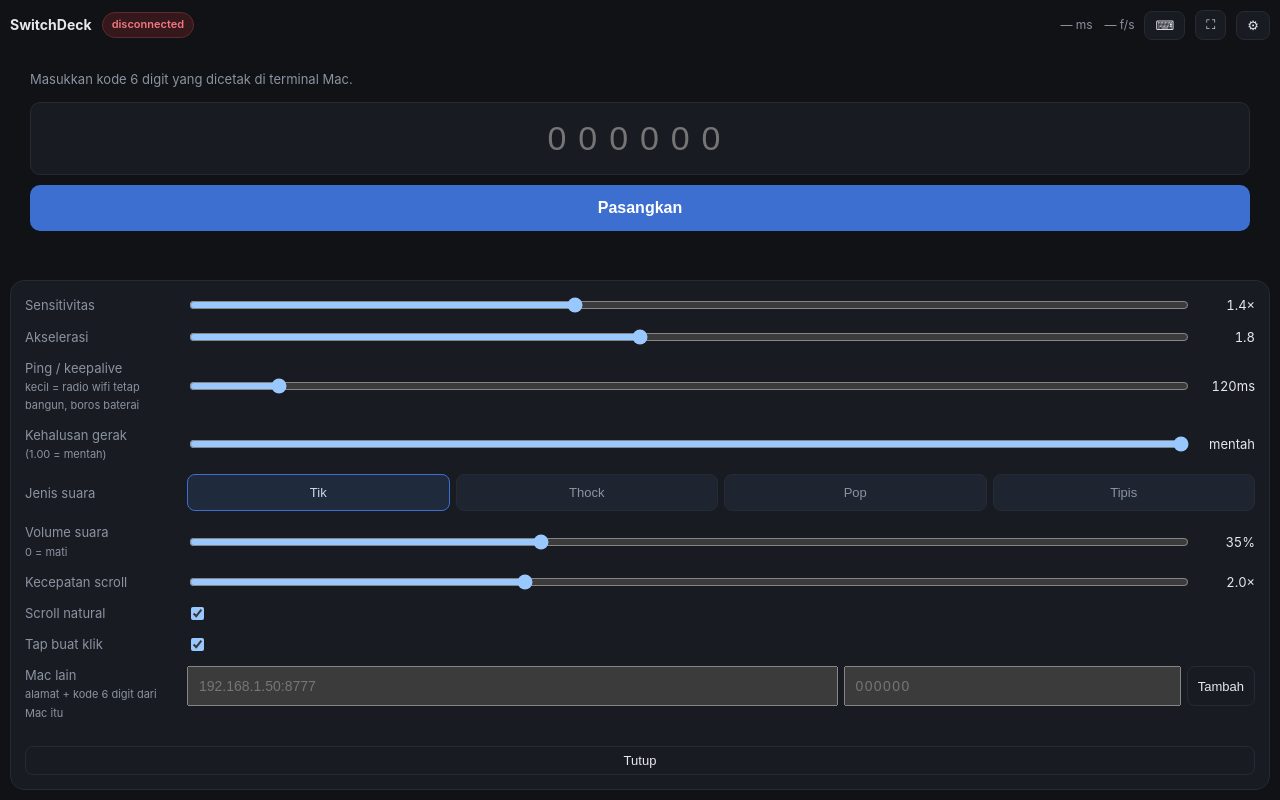
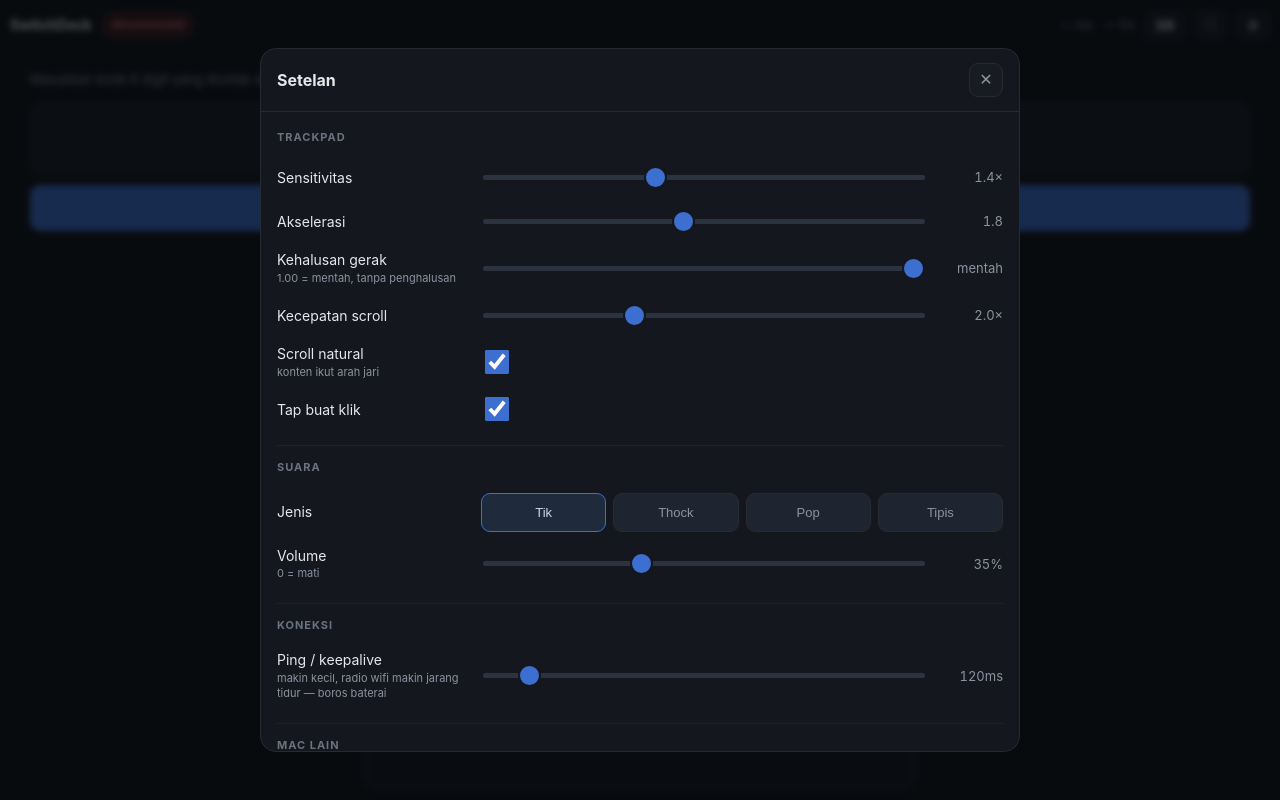
Before and after one commit to fadielse/switch-deck, a website: page mac/deckd/web/index.html in a window 1280 px wide. Both pictures are taken after a click on the button "⚙︎". Drawn offline with Linux system fonts and the light colour scheme.

Commit message:
Rebuild the settings panel around a readable sheet
It was a strip pinned to the bottom edge holding a flat list of rows, with the
host controls wedged in beside them. Nothing was grouped, the labels ran into
the sliders, and the slider thumbs were smaller than a fingertip on a device
that only has fingertips.

It is a centred sheet over a dimmed backdrop now, with the settings grouped into
Trackpad, Suara, Koneksi and Mac lain. Sliders got a 23px thumb and a taller
track, checkboxes got real dimensions, and the secondary explanations moved
under their labels instead of sitting inline.

Close is an icon in the top right, as asked. Tapping the dimmed area closes it
too; tapping the sheet does not. Reopening resets the host hint, which used to
keep whatever error the last pairing attempt left behind.

```diff
--- a/mac/deckd/web/index.html
+++ b/mac/deckd/web/index.html
@@ -128,22 +128,82 @@
   #warn { display: none; background: #34181b; border: 1px solid #5e2a2f; color: #f2b0b5;
           border-radius: 10px; padding: 10px 12px; font-size: 12px; flex: 0 0 auto; }
 
+  /* A dimmed sheet rather than a strip pinned to the bottom edge: the rows had
+     nowhere to breathe and the controls were smaller than a fingertip. */
   #settings {
-    display: none; position: fixed; inset: auto 10px 10px 10px; z-index: 10;
-    background: var(--panel); border: 1px solid var(--line); border-radius: 14px;
-    padding: 14px; gap: 12px; flex-direction: column; max-height: 80vh; overflow-y: auto;
+    display: none; position: fixed; inset: 0; z-index: 10;
+    background: rgba(6, 8, 12, .66); backdrop-filter: blur(3px);
+    align-items: center; justify-content: center; padding: 20px;
   }
   #settings.open { display: flex; }
-  .row { display: flex; align-items: center; gap: 12px; }
-  .row label { flex: 0 0 150px; font-size: 13px; color: var(--dim); }
-  .row input[type=range] { flex: 1; }
-  .picker { flex: 1; display: flex; gap: 6px; }
+
+  .sheet {
+    width: min(760px, 100%); max-height: 88vh; display: flex; flex-direction: column;
+    background: #14171d; border: 1px solid var(--line); border-radius: 16px;
+    overflow: hidden;
+  }
+  .sheet-head {
+    flex: 0 0 auto; display: flex; align-items: center; gap: 12px;
+    padding: 14px 16px; border-bottom: 1px solid var(--line);
+  }
+  .sheet-title { font-size: 16px; font-weight: 700; flex: 1; }
+  .iconbtn {
+    width: 34px; height: 34px; border-radius: 9px; border: 1px solid var(--line);
+    background: var(--panel); color: var(--dim); font-size: 16px; line-height: 1;
+    display: flex; align-items: center; justify-content: center;
+  }
+  .iconbtn:active { background: #2b3341; color: var(--fg); }
+
+  .sheet-body { flex: 1 1 auto; overflow-y: auto; padding: 4px 16px 16px; }
+  .sheet-body section { padding: 14px 0; border-bottom: 1px solid #1e222a; }
+  .sheet-body section:last-child { border-bottom: 0; }
+  .sheet-body h3 {
+    margin: 0 0 10px; font-size: 11px; font-weight: 700; letter-spacing: .09em;
+    text-transform: uppercase; color: #6b7280;
+  }
+
+  .row { display: flex; align-items: center; gap: 14px; padding: 7px 0; }
+  .row label { flex: 0 0 190px; font-size: 14px; color: var(--fg); }
+  .row label small { display: block; font-size: 11px; color: var(--dim); font-weight: 400; margin-top: 1px; }
+  .row .val {
+    flex: 0 0 62px; text-align: right; font-variant-numeric: tabular-nums;
+    font-size: 13px; color: var(--dim);
+  }
+
+  /* Sliders sized for a finger, not a mouse pointer. */
+  .row input[type=range] {
+    flex: 1; -webkit-appearance: none; appearance: none;
+    height: 26px; background: transparent;
+  }
+  .row input[type=range]::-webkit-slider-runnable-track {
+    height: 5px; border-radius: 3px; background: #2b3341;
+  }
+  .row input[type=range]::-webkit-slider-thumb {
+    -webkit-appearance: none; appearance: none; margin-top: -9px;
+    width: 23px; height: 23px; border-radius: 50%; background: #3d6fd1;
+    border: 2px solid #14171d;
+  }
+  .row input[type=checkbox] { width: 24px; height: 24px; accent-color: #3d6fd1; }
+
+  .picker { flex: 1; display: flex; gap: 7px; }
   .picker button {
-    flex: 1; padding: 10px 4px; border-radius: 8px; border: 1px solid var(--line);
+    flex: 1; padding: 11px 4px; border-radius: 9px; border: 1px solid var(--line);
     background: #1f2530; color: var(--dim); font-size: 13px;
   }
   .picker button.on { background: #1f2a3d; border-color: #3d6fd1; color: #cdd6e4; }
-  .row .val { flex: 0 0 52px; text-align: right; font-variant-numeric: tabular-nums; font-size: 13px; }
+
+  .hostadd { display: flex; gap: 7px; }
+  .hostadd input {
+    padding: 11px; font-size: 14px; border-radius: 9px; border: 1px solid var(--line);
+    background: var(--panel); color: var(--fg); min-width: 0;
+  }
+  .hostrow {
+    display: flex; gap: 10px; align-items: center; font-size: 13px;
+    padding: 9px 11px; border-radius: 9px; background: #181b21; border: 1px solid #22262f;
+  }
+  .hostrow .who { flex: 1; }
+  .hostrow .where { color: var(--dim); font-size: 12px; }
+  .note { font-size: 12px; color: var(--dim); min-height: 16px; }
 
   #pair { display: none; flex-direction: column; gap: 10px; padding: 20px; }
   #pair input {
@@ -192,30 +252,47 @@
 </main>
 
 <div id="settings">
-  <div class="row"><label>Sensitivitas</label><input type="range" id="s-sens" min="0.4" max="3" step="0.1"><span class="val" id="v-sens"></span></div>
-  <div class="row"><label>Akselerasi</label><input type="range" id="s-accel" min="0" max="4" step="0.1"><span class="val" id="v-accel"></span></div>
-  <div class="row"><label>Ping / keepalive<br><span style="font-size:11px">kecil = radio wifi tetap bangun, boros baterai</span></label><input type="range" id="s-keepalive" min="40" max="1000" step="20"><span class="val" id="v-keepalive"></span></div>
-  <div class="row"><label>Kehalusan gerak<br><span style="font-size:11px">(1.00 = mentah)</span></label><input type="range" id="s-smooth" min="0.25" max="1" step="0.05"><span class="val" id="v-smooth"></span></div>
-  <div class="row"><label>Jenis suara</label><span class="picker" id="s-sound"></span></div>
-  <div class="row"><label>Volume suara<br><span style="font-size:11px">0 = mati</span></label><input type="range" id="s-click" min="0" max="1" step="0.05"><span class="val" id="v-click"></span></div>
-  <div class="row"><label>Kecepatan scroll</label><input type="range" id="s-scroll" min="0.5" max="5" step="0.1"><span class="val" id="v-scroll"></span></div>
-  <div class="row"><label>Scroll natural</label><input type="checkbox" id="s-natural"></div>
-  <div class="row"><label>Tap buat klik</label><input type="checkbox" id="s-tap"></div>
-  <div class="row" style="align-items:flex-start">
-    <label>Mac lain<br><span style="font-size:11px">alamat + kode 6 digit dari Mac itu</span></label>
-    <span style="flex:1;display:flex;flex-direction:column;gap:6px">
-      <span style="display:flex;gap:6px">
-        <input id="h-addr" placeholder="192.168.1.50:8777" autocapitalize="off" spellcheck="false"
-               style="flex:2;padding:10px;font-size:14px;letter-spacing:0;text-align:left">
-        <input id="h-code" inputmode="numeric" maxlength="6" placeholder="000000"
-               style="flex:1;padding:10px;font-size:14px;letter-spacing:.1em">
-        <button class="gear" id="h-add">Tambah</button>
-      </span>
-      <span id="h-msg" style="font-size:12px;min-height:16px;color:var(--dim)"></span>
-      <span id="h-list" style="display:flex;flex-direction:column;gap:4px"></span>
-    </span>
+  <div class="sheet">
+    <div class="sheet-head">
+      <span class="sheet-title">Setelan</span>
+      <button class="iconbtn" id="close" aria-label="tutup">✕</button>
+    </div>
+    <div class="sheet-body">
+
+      <section>
+        <h3>Trackpad</h3>
+        <div class="row"><label>Sensitivitas</label><input type="range" id="s-sens" min="0.4" max="3" step="0.1"><span class="val" id="v-sens"></span></div>
+        <div class="row"><label>Akselerasi</label><input type="range" id="s-accel" min="0" max="4" step="0.1"><span class="val" id="v-accel"></span></div>
+        <div class="row"><label>Kehalusan gerak<small>1.00 = mentah, tanpa penghalusan</small></label><input type="range" id="s-smooth" min="0.25" max="1" step="0.05"><span class="val" id="v-smooth"></span></div>
+        <div class="row"><label>Kecepatan scroll</label><input type="range" id="s-scroll" min="0.5" max="5" step="0.1"><span class="val" id="v-scroll"></span></div>
+        <div class="row"><label>Scroll natural<small>konten ikut arah jari</small></label><input type="checkbox" id="s-natural"></div>
+        <div class="row"><label>Tap buat klik</label><input type="checkbox" id="s-tap"></div>
+      </section>
+
+      <section>
+        <h3>Suara</h3>
+        <div class="row"><label>Jenis</label><span class="picker" id="s-sound"></span></div>
+        <div class="row"><label>Volume<small>0 = mati</small></label><input type="range" id="s-click" min="0" max="1" step="0.05"><span class="val" id="v-click"></span></div>
+      </section>
+
+      <section>
+        <h3>Koneksi</h3>
+        <div class="row"><label>Ping / keepalive<small>makin kecil, radio wifi makin jarang tidur — boros baterai</small></label><input type="range" id="s-keepalive" min="40" max="1000" step="20"><span class="val" id="v-keepalive"></span></div>
+      </section>
+
+      <section>
+        <h3>Mac lain</h3>
+        <div class="hostadd">
+          <input id="h-addr" placeholder="192.168.1.50" autocapitalize="off" spellcheck="false" style="flex:2">
+          <input id="h-code" inputmode="numeric" maxlength="6" placeholder="kode 6 digit" style="flex:1">
+          <button class="gear" id="h-add">Tambah</button>
+        </div>
+        <p class="note" id="h-msg">Jalankan <code>make code</code> di Mac itu untuk kodenya.</p>
+        <div id="h-list" style="display:flex;flex-direction:column;gap:7px"></div>
+      </section>
+
+    </div>
   </div>
-  <div class="row"><button class="gear" id="close" style="flex:1">Tutup</button></div>
 </div>
 
 <script>
@@ -1237,14 +1314,17 @@
     var box = el('h-list');
     box.innerHTML = '';
     hosts.forEach(function (h) {
-      var row = document.createElement('span');
-      row.style.cssText = 'display:flex;gap:8px;align-items:center;font-size:13px';
-      var name = document.createElement('span');
-      name.style.cssText = 'flex:1;color:var(--fg)';
-      name.textContent = (h.name || h.url) + '  ·  ' + h.url;
+      var row = document.createElement('div');
+      row.className = 'hostrow';
+
+      var who = document.createElement('div');
+      who.className = 'who';
+      who.innerHTML = '<div>' + (h.name || h.url) + '</div><div class="where">' + h.url + '</div>';
+
       var del = document.createElement('button');
-      del.className = 'gear';
-      del.textContent = 'Hapus';
+      del.className = 'iconbtn';
+      del.textContent = '✕';
+      del.setAttribute('aria-label', 'hapus');
       del.addEventListener('click', function () {
         var c = conns[h.id];
         if (c) { clearTimeout(c.retry); clearInterval(c.pingTimer); if (c.ws) try { c.ws.close(); } catch (e) {} }
@@ -1256,7 +1336,9 @@
         renderHosts();
         if (activeId) adoptHost(activeId); else location.reload();
       });
-      row.appendChild(name); row.appendChild(del);
+
+      row.appendChild(who);
+      row.appendChild(del);
       box.appendChild(row);
     });
   }
@@ -1272,11 +1354,25 @@
     });
   });
 
+  var HOST_HINT = 'Jalankan <code>make code</code> di Mac itu untuk kodenya.';
+
+  function openSettings(open) {
+    el('settings').classList.toggle('open', open);
+    if (!open) return;
+    renderHostList();
+    el('h-msg').style.color = 'var(--dim)';
+    el('h-msg').innerHTML = HOST_HINT;   // reset dari pesan error sebelumnya
+  }
+
   el('gear').addEventListener('click', function () {
-    el('settings').classList.toggle('open');
-    if (el('settings').classList.contains('open')) renderHostList();
+    openSettings(!el('settings').classList.contains('open'));
   });
-  el('close').addEventListener('click', function () { el('settings').classList.remove('open'); });
+
+  // Tapping the dimmed area closes it; tapping the sheet itself does not.
+  el('settings').addEventListener('pointerdown', function (e) {
+    if (e.target === el('settings')) openSettings(false);
+  });
+  el('close').addEventListener('click', function () { openSettings(false); });
 
   // ---------- pairing ----------
   // The six-digit code is exchanged once for a long device token. The code is
```
